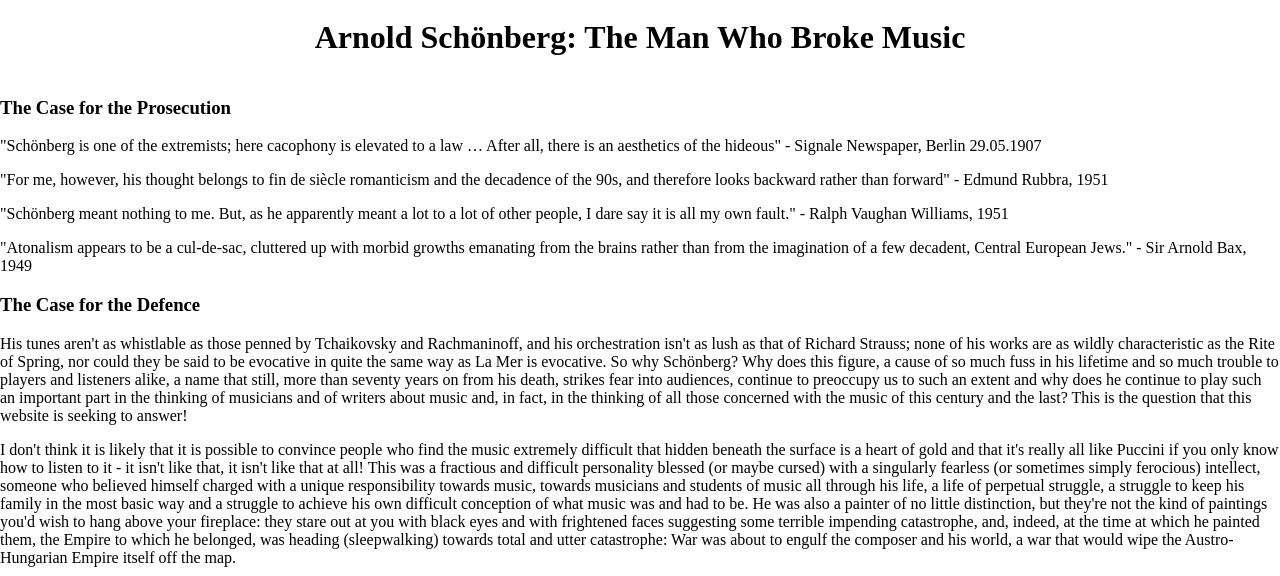
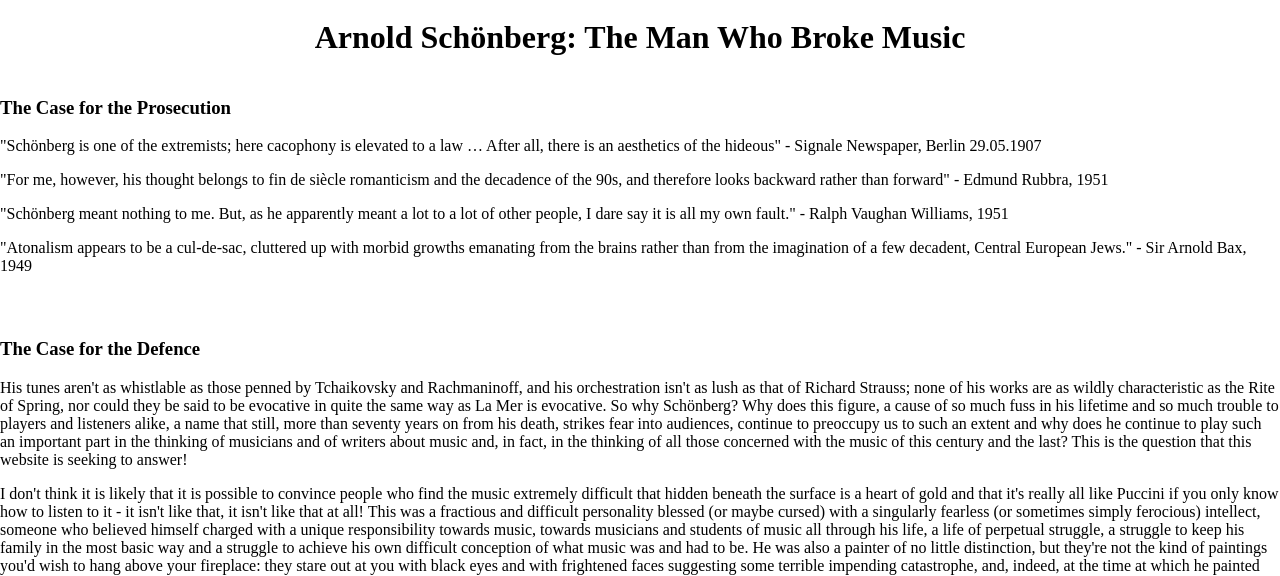
Before and after one commit to Faustus-in-Berlin/website, a plain HTML site: page index.html in a window 1280 px wide. Shown: the part 712-1288 px from the top of the page. Drawn offline with Linux system fonts and the light colour scheme.

Commit message:
Update index.html

```diff
--- a/index.html
+++ b/index.html
@@ -24,10 +24,10 @@
     <p>"Schönberg is one of the extremists; here cacophony is elevated to a law … After all, there is an aesthetics of the hideous" - Signale Newspaper, Berlin 29.05.1907</p>
     <p>"For me, however, his thought belongs to fin de siècle romanticism and the decadence of the 90s, and therefore looks backward rather than forward" - Edmund Rubbra, 1951</p>
     <p>"Schönberg meant nothing to me. But, as he apparently meant a lot to a lot of other people, I dare say it is all my own fault." - Ralph Vaughan Williams, 1951</p>
-    <p>"Atonalism appears to be a cul-de-sac, cluttered up with morbid growths emanating from the brains rather than from the imagination of a few decadent, Central European Jews." - Sir Arnold Bax, 1949</p>
+    <p>"Atonalism appears to be a cul-de-sac, cluttered up with morbid growths emanating from the brains rather than from the imagination of a few decadent, Central European Jews." - Sir Arnold Bax, 1949 </p>
 </div>
 <div>
-    <h3>The Case for the Defence</h3>
+    <h3> <br><br> The Case for the Defence</h3>
 </div>
 <div class>
     <p>His tunes aren't as whistlable as those penned by Tchaikovsky and Rachmaninoff, and his orchestration isn't as lush as that of Richard Strauss; none of his works are as wildly characteristic as the Rite of Spring, nor could they be said to be evocative in quite the same way as La Mer is evocative. So why Schönberg? Why does this figure, a cause of so much fuss in his lifetime and so much trouble to players and listeners alike, a name that still, more than seventy years on from his death, strikes fear into audiences, continue to preoccupy us to such an extent and why does he continue to play such an important part in the thinking of musicians and of writers about music and, in fact, in the thinking of all those concerned with the music of this century and the last? This is the question that this website is seeking to answer!</p>
```
